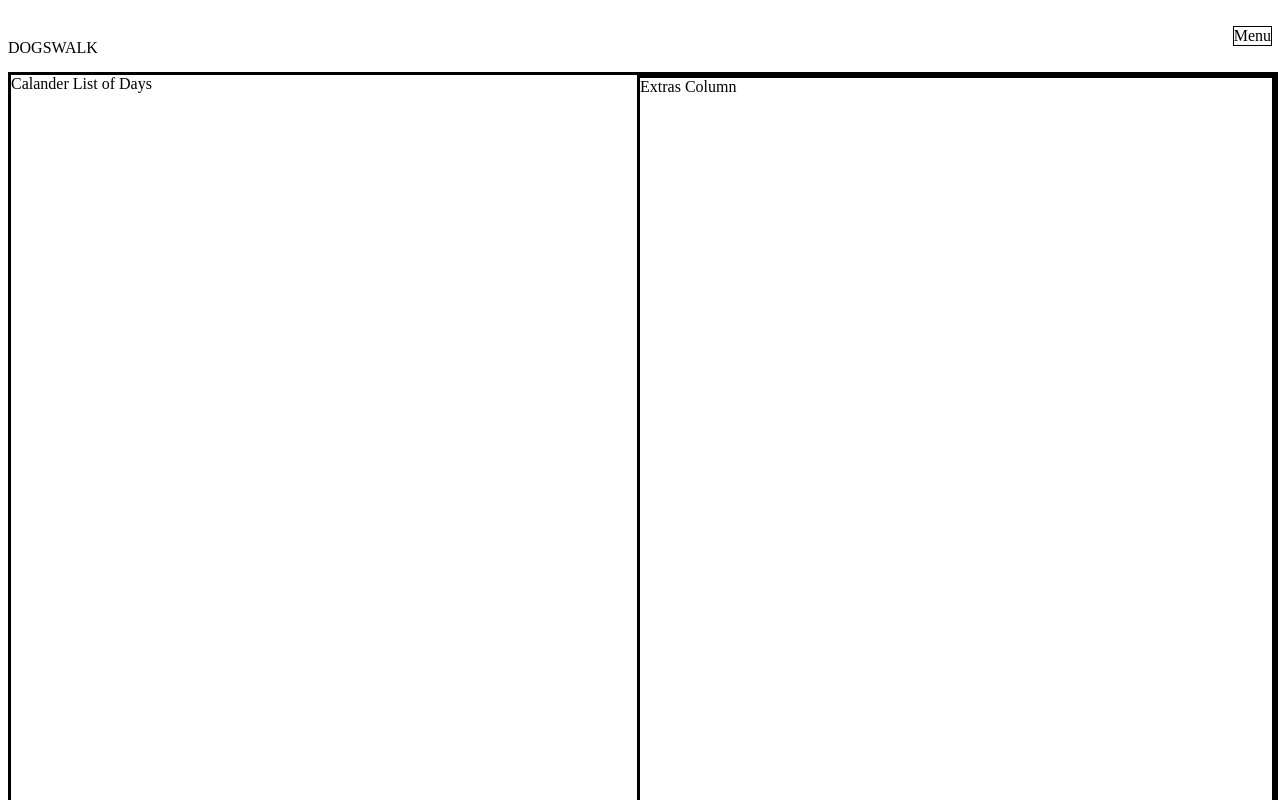
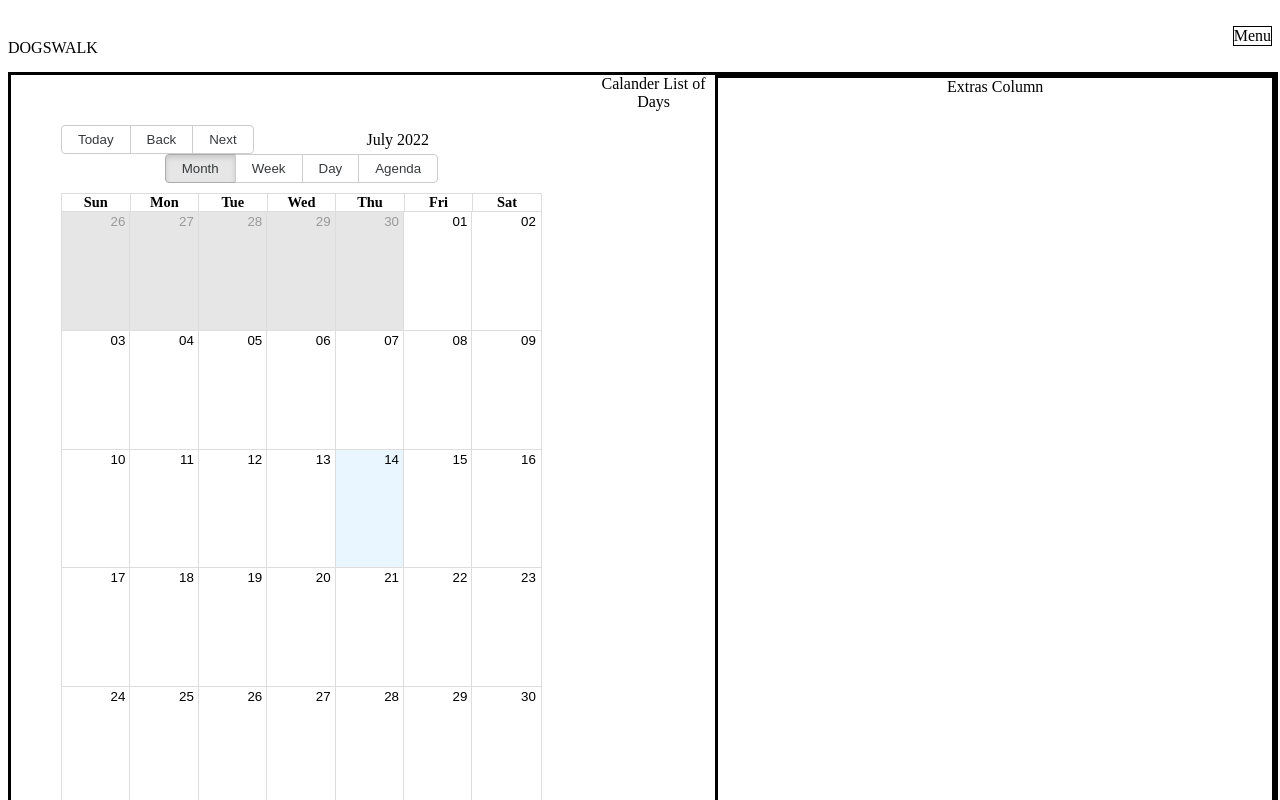
Before and after one commit to MitchScho/dogswalk, a React (Create React App) app: page / in a window 1280 px wide. Shown: the top 800 px of the page. Built offline with nearby package versions, Linux system fonts and the light colour scheme; no server answers.

Commit message:
install packages and create calendar component with react-big-calendar

```diff
--- a/package.json
+++ b/package.json
@@ -7,7 +7,10 @@
     "@testing-library/react": "^13.3.0",
     "@testing-library/user-event": "^13.5.0",
     "axios": "^0.27.2",
+    "date-fns": "^2.28.0",
     "react": "^18.2.0",
+    "react-big-calendar": "^1.5.0",
+    "react-datepicker": "^4.8.0",
     "react-dom": "^18.2.0",
     "react-scripts": "5.0.1",
     "sass": "^1.53.0",
--- a/src/App.js
+++ b/src/App.js
@@ -1,18 +1,79 @@
 import Nav from './components/Nav'
 import Extras from './components/Extras'
-import Calander from './components/Calander'
+import Cal from './components/Cal'
 import './App.scss';
 import useApplicationData from './hooks/useApplicationData';
+import { Calendar, dateFnsLocalizer } from "react-big-calendar";
+import format from "date-fns/format";
+import parse from "date-fns/parse";
+import startOfWeek from "date-fns/startOfWeek";
+import getDay from "date-fns/getDay";
+import "react-big-calendar/lib/css/react-big-calendar.css";
+import { useState } from "react";
+import DatePicker from "react-datepicker";
+
+const locales = {
+  "en-US": require("date-fns/locale/en-US")
+}
+const localizer = dateFnsLocalizer({
+  format,
+  parse,
+  startOfWeek,
+  getDay,
+  locales,
+})
+
+const walks = [
+  {
+    title: "walk",
+    allDay: true,
+    user_id: 1,
+    dog_id: 1,
+    spots: 11,
+    start: new Date(2022, 7, 7),
+    end: new Date(2022, 7, 10)
+  },
+  {
+    title: "walk",
+    allDay: true,
+    user_id: 1,
+    dog_id: 2,
+    spots: 11,
+    start: new Date(2022, 7, 8),
+    end: new Date(2022, 7, 8)
+  },
+  {
+    title: "walk",
+    allDay: true,
+    user_id: 1,
+    dog_id: 1,
+    spots: 11,
+    start: new Date(2022, 7, 20),
+    end: new Date(2022, 7, 20)
+  }
+]
 
 function App() {
 
   const { state } = useApplicationData();
+  const[newWalk,setNewWalk] = useState({title: "", start: "", end: ""})
+  const[allWalks,setAllWalks] = useState({walks})
 
+  const handleAddWalk = () => {
+    setAllWalks([...allWalks, newWalk])
+  }
   return (
     <div className="App">
       <Nav />
       <main>
-        <Calander />
+        <Calendar
+          localizer={localizer}
+          walks={allWalks}
+          startAccessor="start"
+          endAccessor="end"
+          style={{ height: 800, margin: "50px" }}
+        />
+        <Cal />
         <Extras />
       </main>
     </div>
--- a/src/App.scss
+++ b/src/App.scss
@@ -3,5 +3,6 @@ main {
   height: 900px;
   border: solid 3px;
   display: flex;
-  justify-content: space-between
+  justify-content: space-between;
+  text-align: center
 }
```
Also changed, not shown: src/components/Cal.jsx (renamed from src/components/Calander.jsx), 1 other file (tests, documents, lock files or other folders).
